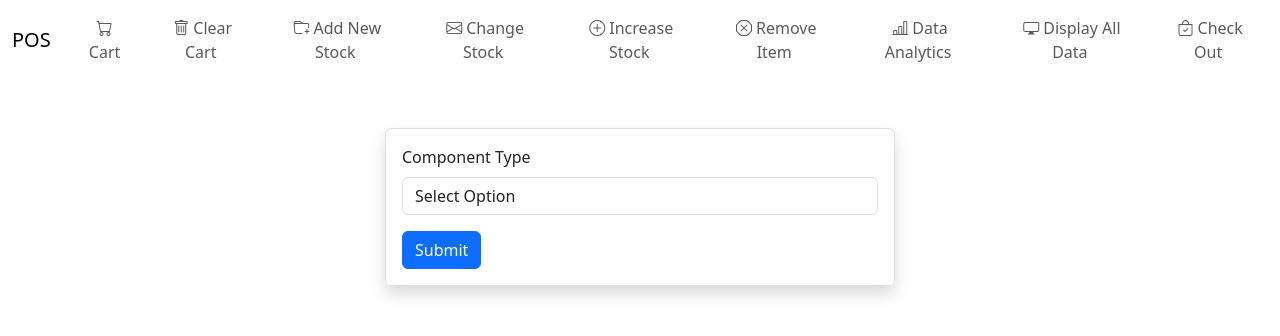
After one commit to StudyingBelial/pop_project, a Python web app: template app_/templates/display_form.html in a window 1280 px wide. The commit adds this page. Shown: the top 336 px of the page. Run offline with Jinja, Linux system fonts and the light colour scheme; the template is opened without the code that fills it, so the values that code supplies are empty; some libraries are stand-ins or nearby versions.

Commit message:
Added Display All data

```diff
--- /dev/null
+++ b/app_/templates/display_form.html
@@ -0,0 +1,30 @@
+{% extends "template.html" %}
+
+{% block content %}
+    <div class="container">
+        <div class="row justify-content-center m-5">
+            <div class="col-md-6  shadow border rounded p-3">
+                <form action="/display_all" method="POST">
+                    <div class="mb-3">
+                        <label for="component_type" class="form-label">Component Type</label>
+                        <select class="form-control" id="component_type" name="component_type">
+                            <option value="" disabled selected>Select Option</option>
+                            <option value="engine">Engine</option>
+                            <option value="transmission">Transmission</option>
+                            <option value="tire">Tire</option>
+                            <option value="brake">Brake</option>
+                            <option value="suspension">Suspension</option>
+                            <option value="paint">Paint</option>
+                            <option value="seat_and_cover">Seat and Cover</option>
+                            <option value="decal_and_tint">Decal and Tint</option>
+                            <option value="battery">Battery</option>
+                            <option value="wiringharness">Wiring Harness</option>
+                            <option value="infotainment">Infotainment</option>
+                        </select>
+                    </div>
+                    <button type="submit" class="btn btn-primary">Submit</button>
+                </form>
+            </div>
+        </div>
+    </div>
+{% endblock %}
--- a/app_/templates/template.html
+++ b/app_/templates/template.html
@@ -49,6 +49,10 @@
                                 <span class="bi bi-bar-chart-line m-1"></span>Data Analytics</a>
                         </li>
                         <li class="nav-item">
+                            <a class="nav-link btn btn-outline-primary mx-1" href="/display_all">
+                                <span class="bi bi-display m-1"></span>Display All Data</a>
+                        </li>
+                        <li class="nav-item">
                             <a class="nav-link btn btn-outline-primary mx-1" href="/check_out_verify">
                                 <span class="bi bi-bag-check m-1"></span>Check Out</a>
                         </li>
```
Also changed, not shown: app_/routes.py (+27 -0 lines), app_/templates/display_items.html (added, +40 -0 lines), library.py (+23 -23 lines), README.md (deleted).
